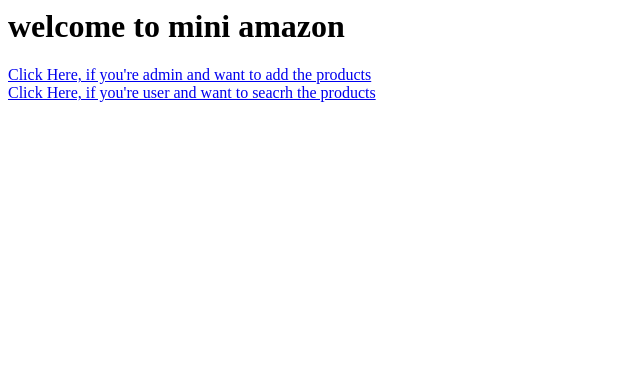
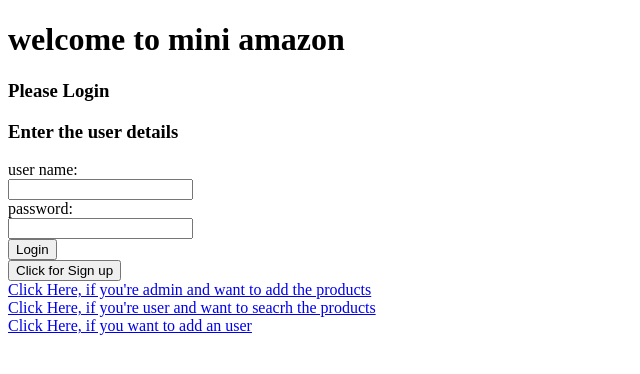
Before and after one commit to balu-arisglobal/mini-amazon, a Flask app: page / in a window 1280 px wide. Shown: the top 374 px of the page, without its empty margins (0-640 px from the left). Run offline with Flask 2, Linux system fonts and the light colour scheme.

Commit message:
added login features

```diff
--- a/mini_amazon/static/index.html
+++ b/mini_amazon/static/index.html
@@ -1,5 +1,59 @@
+
+<!DOCTYPE html>
+<html lang="en">
+<head>
+    <meta charset="UTF-8">
+    <title>user</title>
+</head>
+<script type="text/javascript">
+    function myFunction() {
+    var x = document.getElementById("signUpDiv");
+    var y = document.getElementById("loginDiv");
+    if (x.style.display === "none") {
+        x.style.display = "block";
+        y.style.display = "none";
+    } else {
+        x.style.display = "none";
+        y.style.display = "block";
+    }
+}
+</script>
+<body>
 <h1> welcome to mini amazon </h1>
+
+<h3> Please Login</h3>
+
+<div id = "loginDiv">
+    <h3>Enter the user details </h3>
+    <form  action="/users/login" method="POST">
+  <input type="text" name="op_type" value="insert" hidden>
+    user name:<br>
+  <input type="text" name="userName" required><br>
+  password:<br>
+  <input type="text" name="password" required><br>
+     <input type="submit" value="Login">
+</form>
+
+    <button id = "signin" onclick="myFunction()"> Click for Sign up </button> <br>
+</div>
+<div id = "signUpDiv" style="display:none">
+    <h3>Enter the user details </h3>
+    <form  action="/users/signup" method="POST">
+  <input type="text" name="op_type" value="insert" hidden>
+    user name:<br>
+  <input type="text" name="userName" required><br>
+  password:<br>
+  <input type="text" name="password" required><br>
+    confirm password: <br>
+    <input type="text" name="confirmPassword" required><br>
+     <input type="submit" value="Sign Up">
+</form>
+
+</div>
 
 <a href="admin.html"> Click Here, if you're admin and want to add the products </a><br>
 <a href="search.html"> Click Here, if you're user and want to seacrh the products </a><br>
-<!--<a href="user.html"> Click Here, if you want to add an user </a><br>-->
+<a href="user.html"> Click Here, if you want to add an user </a><br>
+
+</body>
+</html>
--- a/mini_amazon/views.py
+++ b/mini_amazon/views.py
@@ -1,7 +1,12 @@
-from flask import send_from_directory
+from flask import send_from_directory, render_template
 from mini_amazon import app
 
 
 @app.route('/', methods=['GET'])
 def index():
     return send_from_directory('mini_amazon/static', 'index.html')
+
+
+@app.route('/user.html', methods=['GET'])
+def user_page():
+    return render_template('user.html')
```
Also changed, not shown: mini_amazon/api.py (+22 -10 lines), mini_amazon/models/user.py (+20 -1 lines), mini_amazon/templates/home.html (added, +10 -0 lines), mini_amazon/templates/results.html (+21 -0 lines).
